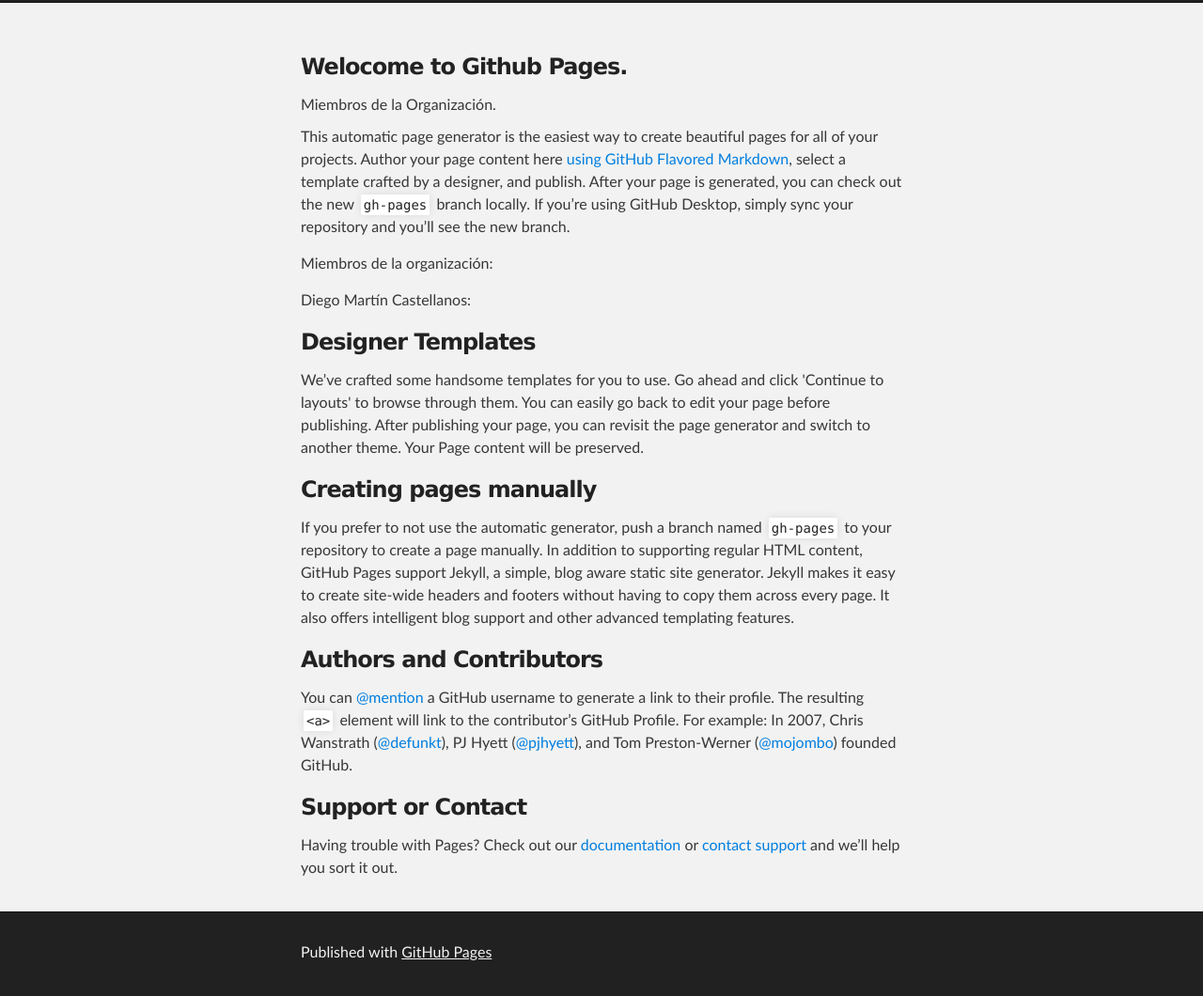
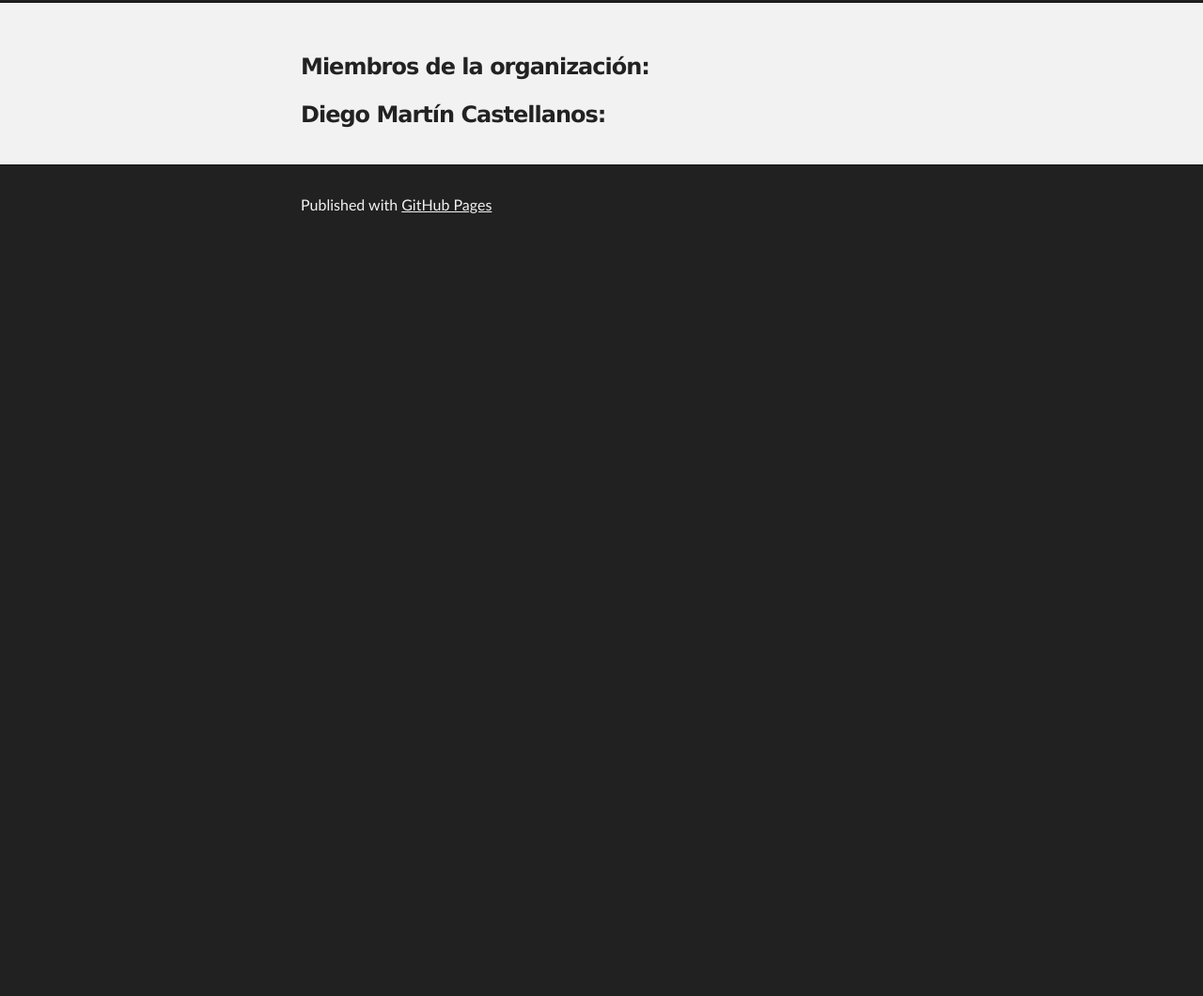
Before and after one commit to campusciff-diegomartincastellanos/campusciff-diegomartincastellanos.github.io, a plain HTML site: page index.html in a window 1280 px wide. Shown: the part 270-1330 px from the top of the page at 94% size. After the commit the page ends 800 px from the top, so only its background shows below. Drawn offline with Linux system fonts and the light colour scheme.

Commit message:
Update index.html

```diff
--- a/index.html
+++ b/index.html
@@ -28,35 +28,11 @@
     <div id="main_content_wrap" class="outer">
       <section id="main_content" class="inner">
         <h3>
-<a id="welcome-to-github-pages" class="anchor" href="#welcome-to-github-pages" aria-hidden="true"><span class="octicon octicon-link"></span></a>Welocome to Github Pages.</h3>
-
-<a id="welcome-to-github-pages" class="anchor" href="#welcome-to-github-pages" aria-hidden="true"><span class="octicon octicon-link"></span></a>Miembros de la Organización.</h3>
-
-<p>This automatic page generator is the easiest way to create beautiful pages for all of your projects. Author your page content here <a href="https://guides.github.com/features/mastering-markdown/">using GitHub Flavored Markdown</a>, select a template crafted by a designer, and publish. After your page is generated, you can check out the new <code>gh-pages</code> branch locally. If you’re using GitHub Desktop, simply sync your repository and you’ll see the new branch.</p>
 
 <p>Miembros de la organización:</p>
 
 <p>Diego Martín Castellanos:</p>
 
-<h3>
-<a id="designer-templates" class="anchor" href="#designer-templates" aria-hidden="true"><span class="octicon octicon-link"></span></a>Designer Templates</h3>
-
-<p>We’ve crafted some handsome templates for you to use. Go ahead and click 'Continue to layouts' to browse through them. You can easily go back to edit your page before publishing. After publishing your page, you can revisit the page generator and switch to another theme. Your Page content will be preserved.</p>
-
-<h3>
-<a id="creating-pages-manually" class="anchor" href="#creating-pages-manually" aria-hidden="true"><span class="octicon octicon-link"></span></a>Creating pages manually</h3>
-
-<p>If you prefer to not use the automatic generator, push a branch named <code>gh-pages</code> to your repository to create a page manually. In addition to supporting regular HTML content, GitHub Pages support Jekyll, a simple, blog aware static site generator. Jekyll makes it easy to create site-wide headers and footers without having to copy them across every page. It also offers intelligent blog support and other advanced templating features.</p>
-
-<h3>
-<a id="authors-and-contributors" class="anchor" href="#authors-and-contributors" aria-hidden="true"><span class="octicon octicon-link"></span></a>Authors and Contributors</h3>
-
-<p>You can <a href="https://github.com/blog/821" class="user-mention">@mention</a> a GitHub username to generate a link to their profile. The resulting <code>&lt;a&gt;</code> element will link to the contributor’s GitHub Profile. For example: In 2007, Chris Wanstrath (<a href="https://github.com/defunkt" class="user-mention">@defunkt</a>), PJ Hyett (<a href="https://github.com/pjhyett" class="user-mention">@pjhyett</a>), and Tom Preston-Werner (<a href="https://github.com/mojombo" class="user-mention">@mojombo</a>) founded GitHub.</p>
-
-<h3>
-<a id="support-or-contact" class="anchor" href="#support-or-contact" aria-hidden="true"><span class="octicon octicon-link"></span></a>Support or Contact</h3>
-
-<p>Having trouble with Pages? Check out our <a href="https://help.github.com/pages">documentation</a> or <a href="https://github.com/contact">contact support</a> and we’ll help you sort it out.</p>
       </section>
     </div>
 
```
